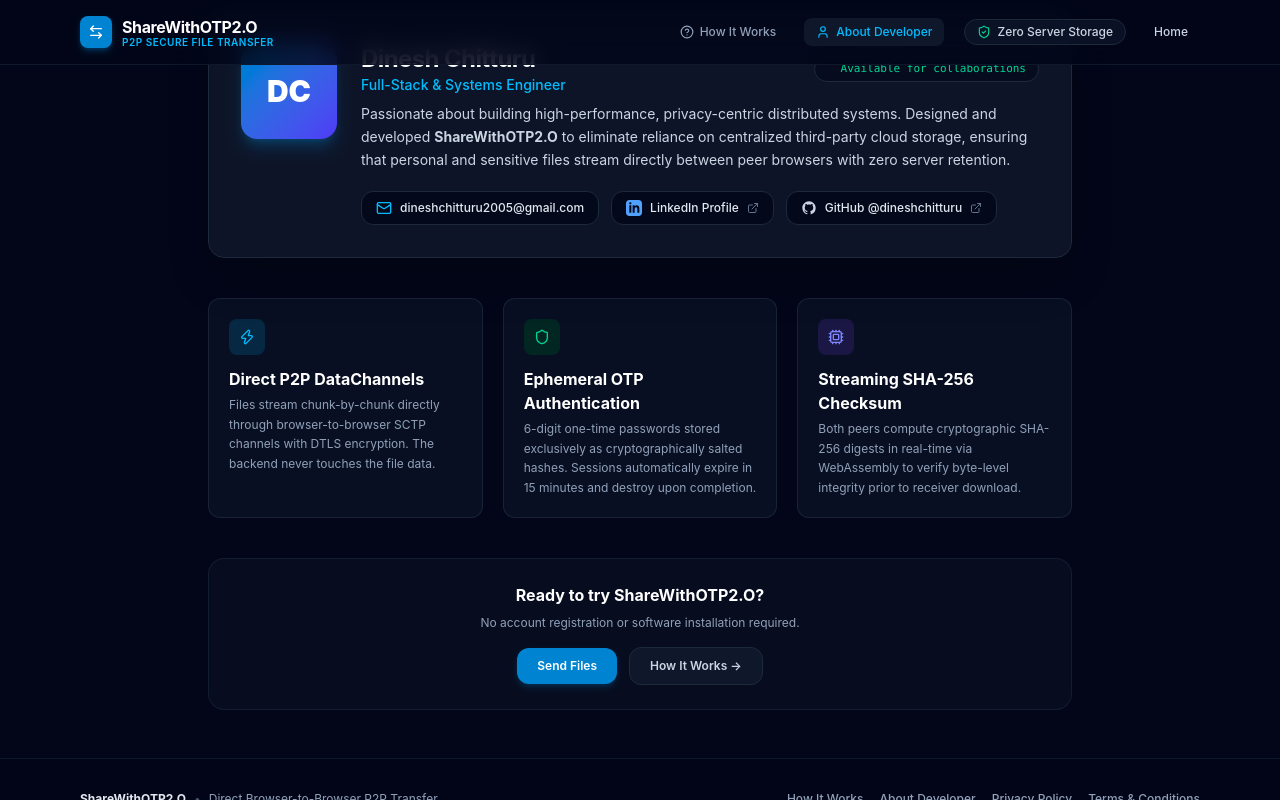
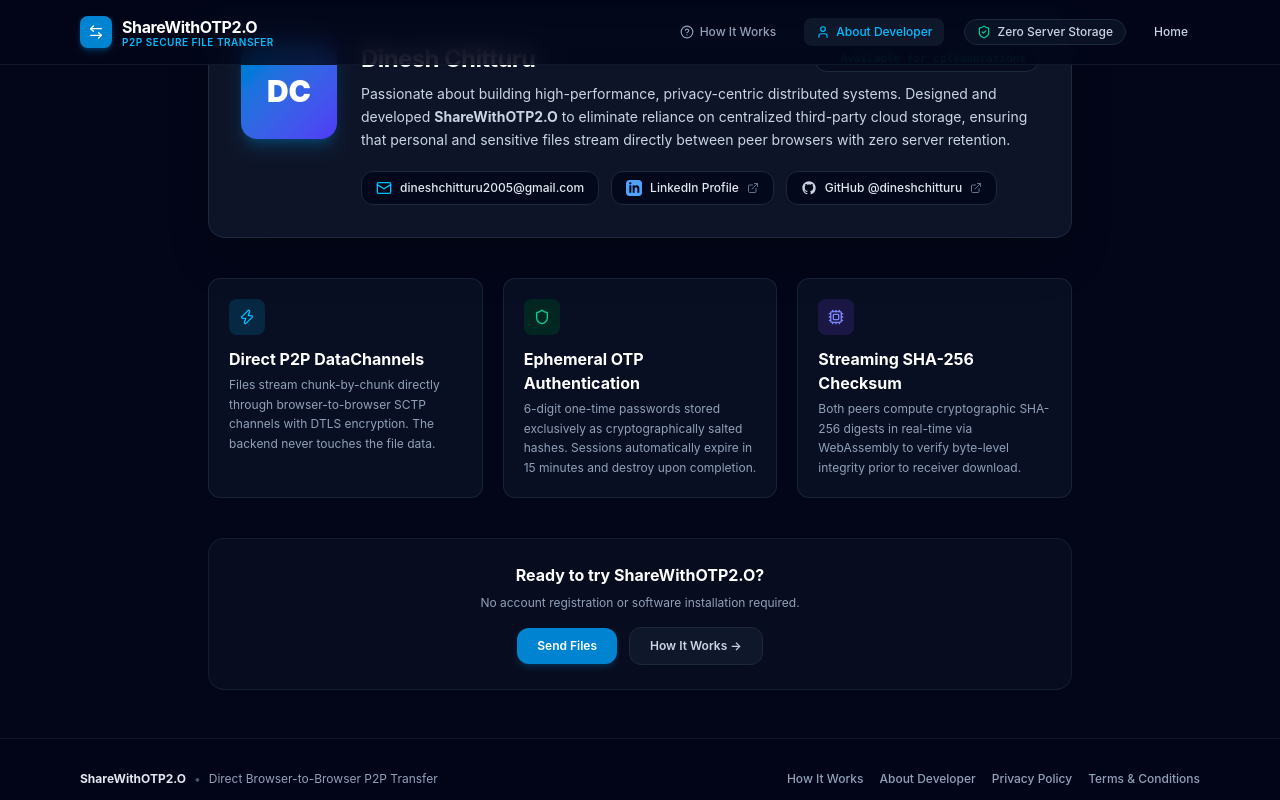
Before and after one commit to dineshchitturu/sharewithotp2.O, a React (Vite) app in the folder frontend/: page / in a window 1280 px wide. Both pictures are taken after a click on the button "Dinesh Chitturu". Shown: the part 317-1117 px from the top of the page. Built offline with nearby package versions, Linux system fonts and the light colour scheme; no server answers.

Commit message:
removing label in developer details

```diff
--- a/frontend/src/pages/About.tsx
+++ b/frontend/src/pages/About.tsx
@@ -62,7 +62,7 @@
             <div className="flex flex-col sm:flex-row sm:items-center sm:justify-between gap-2 mb-2">
               <div>
                 <h2 className="text-2xl font-bold text-white tracking-tight">Dinesh Chitturu</h2>
-                <p className="text-sm font-medium text-sky-400">Full-Stack & Systems Engineer</p>
+                {/* <p className="text-sm font-medium text-sky-400">Full-Stack & Systems Engineer</p> */}
               </div>
 
               <div className="inline-flex items-center gap-1.5 px-3 py-1 rounded-full bg-slate-950/60 border border-slate-800 text-[11px] text-emerald-400 font-mono self-center sm:self-auto">
```
